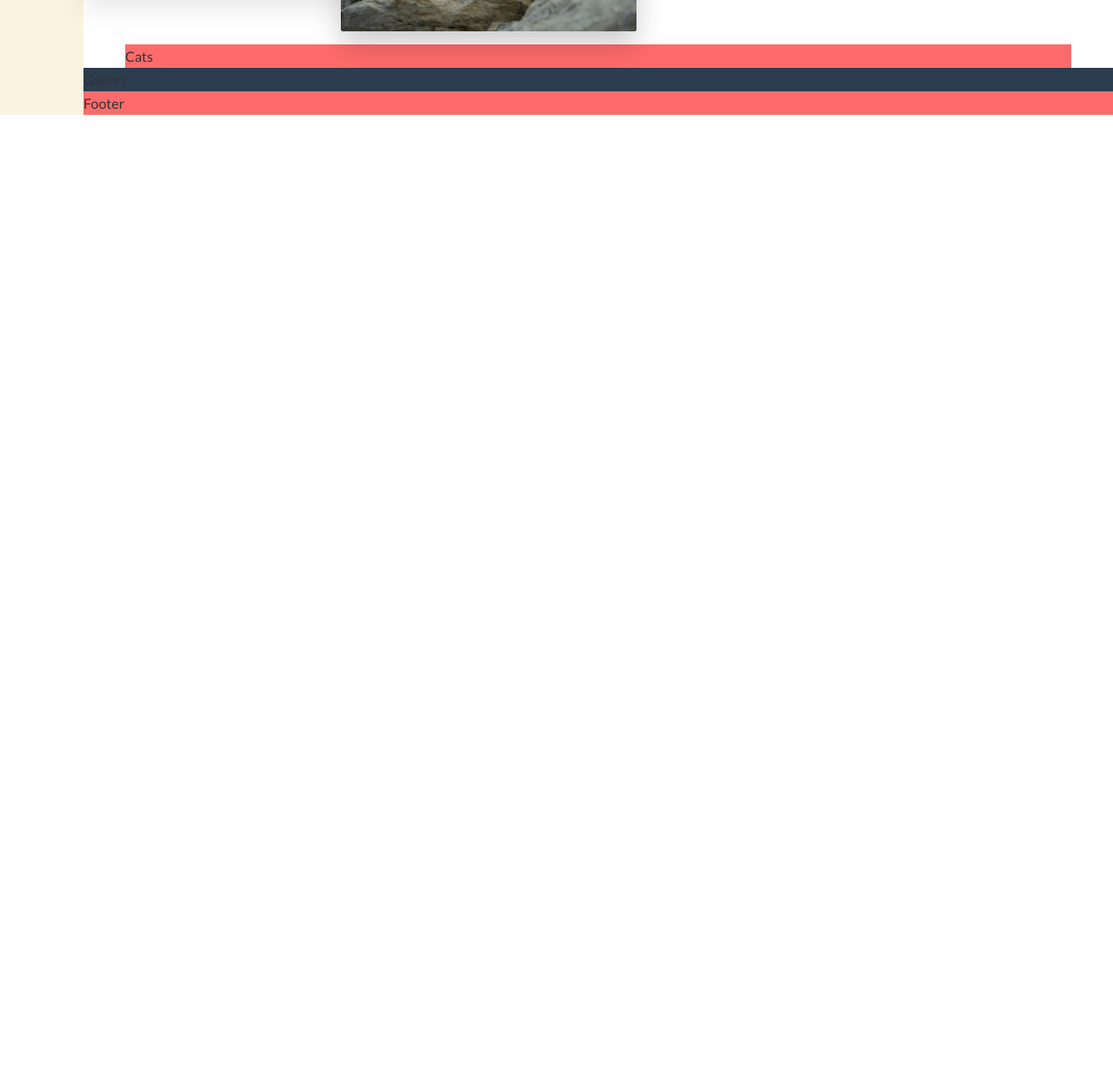
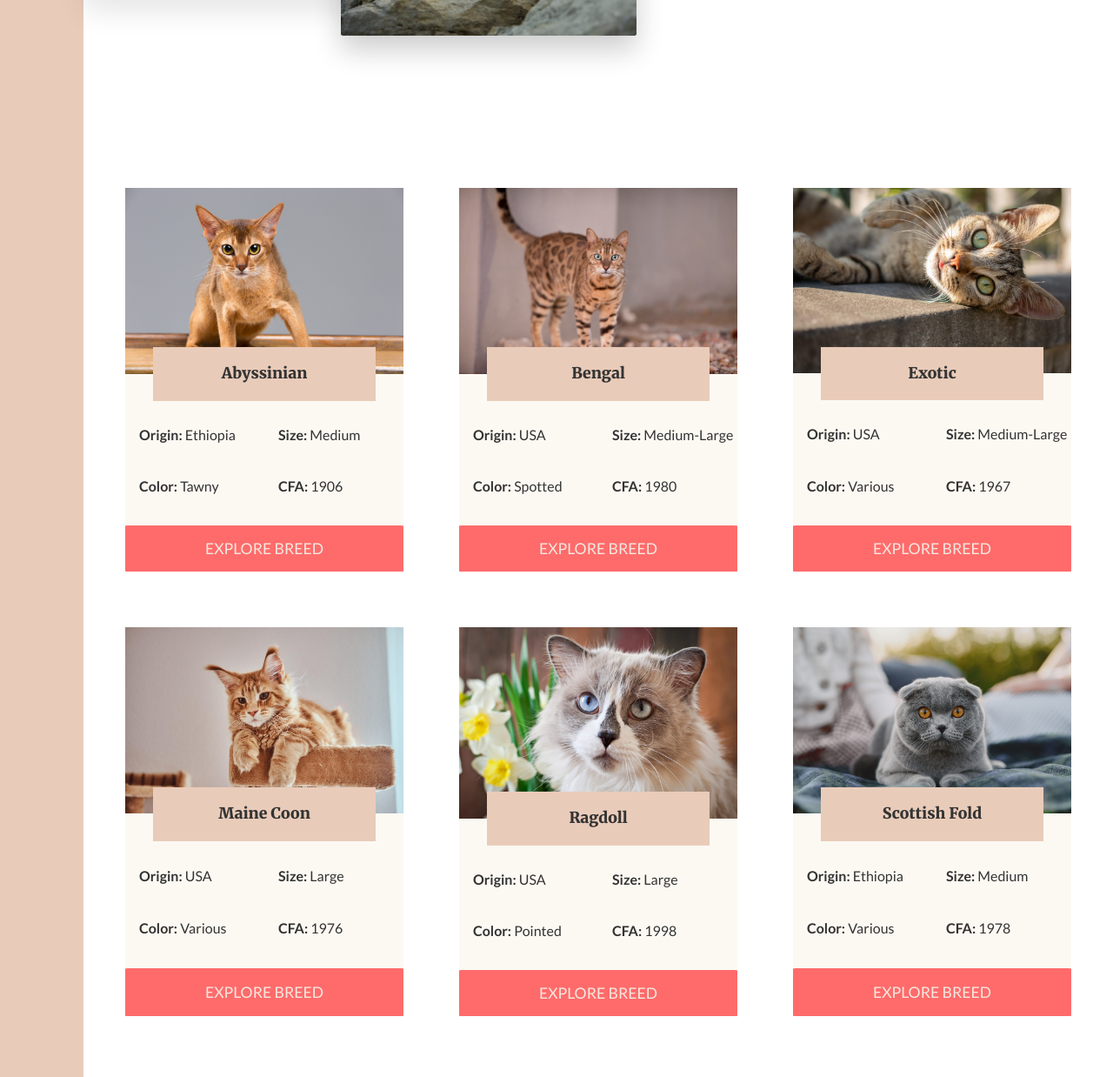
Before and after one commit to Maz-hub/Cats-Co., a website: page index.html in a window 1280 px wide. Shown: the part 1559-2797 px from the top of the page at 87% size. Before the commit the page ends 1691 px from the top, so only its background shows below. Drawn offline with Linux system fonts and the light colour scheme.

Commit message:
Added Cat Breed cards section

```diff
--- a/index.html
+++ b/index.html
@@ -97,7 +97,147 @@
       </p>
       <button class="btn">Unfold The Tales</button>
     </div>
-    <section class="cats">Cats</section>
+
+    <section class="cats">
+      <!-- Cat 1 Abyssinian -->
+      <div class="cat">
+        <img
+          src="img/abyssinian-cat.jpg"
+          alt="Abyssinian cat breed"
+          class="cat__img"
+        />
+        <h5 class="cat__name">Abyssinian</h5>
+        <div class="cat__origin">
+          <p><b>Origin:</b> Ethiopia</p>
+        </div>
+        <div class="cat__size">
+          <p><b>Size:</b> Medium</p>
+        </div>
+        <div class="cat__color">
+          <p><b>Color:</b> Tawny</p>
+        </div>
+        <div class="cat__cfa">
+          <p><b>CFA:</b> 1906</p>
+        </div>
+        <button class="cat__btn btn">Explore Breed</button>
+      </div>
+
+      <!-- Cat 2 Bengal Cat -->
+      <div class="cat">
+        <img
+          src="img/bengal-cat.jpg"
+          alt="Bengal Cat breed"
+          class="cat__img"
+        />
+        <h5 class="cat__name">Bengal</h5>
+        <div class="cat__origin">
+          <p><b>Origin:</b> USA</p>
+        </div>
+        <div class="cat__size">
+          <p><b>Size:</b> Medium-Large</p>
+        </div>
+        <div class="cat__color">
+          <p><b>Color:</b> Spotted</p>
+        </div>
+        <div class="cat__cfa">
+          <p><b>CFA:</b> 1980</p>
+        </div>
+        <button class="cat__btn btn">Explore Breed</button>
+      </div>
+
+      <!-- Cat 3 Exotic cat-->
+      <div class="cat">
+        <img
+          src="img/exotic-cat.jpg"
+          alt="Exotic cat breed"
+          class="cat__img"
+        />
+        <h5 class="cat__name">Exotic</h5>
+        <div class="cat__origin">
+          <p><b>Origin:</b> USA</p>
+        </div>
+        <div class="cat__size">
+          <p><b>Size:</b> Medium-Large</p>
+        </div>
+        <div class="cat__color">
+          <p><b>Color:</b> Various</p>
+        </div>
+        <div class="cat__cfa">
+          <p><b>CFA:</b> 1967</p>
+        </div>
+        <button class="cat__btn btn">Explore Breed</button>
+      </div>
+
+      <!-- Cat 4 Maine Coon Cat -->
+      <div class="cat">
+        <img
+          src="img/maine-coon-cat.jpg"
+          alt="Maine Coon Cat"
+          class="cat__img"
+        />
+        <h5 class="cat__name">Maine Coon</h5>
+        <div class="cat__origin">
+          <p><b>Origin:</b> USA</p>
+        </div>
+        <div class="cat__size">
+          <p><b>Size:</b> Large</p>
+        </div>
+        <div class="cat__color">
+          <p><b>Color:</b> Various</p>
+        </div>
+        <div class="cat__cfa">
+          <p><b>CFA:</b> 1976</p>
+        </div>
+        <button class="cat__btn btn">Explore Breed</button>
+      </div>
+
+      <!-- Cat 5 Ragdoll cat -->
+      <div class="cat">
+        <img
+          src="img/ragdoll-cat.jpg"
+          alt="Ragdoll cat breed"
+          class="cat__img"
+        />
+        <h5 class="cat__name">Ragdoll</h5>
+        <div class="cat__origin">
+          <p><b>Origin:</b> USA</p>
+        </div>
+        <div class="cat__size">
+          <p><b>Size:</b> Large</p>
+        </div>
+        <div class="cat__color">
+          <p><b>Color:</b> Pointed</p>
+        </div>
+        <div class="cat__cfa">
+          <p><b>CFA:</b> 1998</p>
+        </div>
+        <button class="cat__btn btn">Explore Breed</button>
+      </div>
+
+      <!-- Cat 6 -->
+      <div class="cat">
+        <img
+          src="img/Scottish-Fold-car.jpg"
+          alt="Scottish Fold cat breed"
+          class="cat__img"
+        />
+        <h5 class="cat__name">Scottish Fold</h5>
+        <div class="cat__origin">
+          <p><b>Origin:</b> Ethiopia</p>
+        </div>
+        <div class="cat__size">
+          <p><b>Size:</b> Medium</p>
+        </div>
+        <div class="cat__color">
+          <p><b>Color:</b> Various</p>
+        </div>
+        <div class="cat__cfa">
+          <p><b>CFA:</b> 1978</p>
+        </div>
+        <button class="cat__btn btn ">Explore Breed</button>
+      </div>
+    </section>
+
     <section class="gallery">Gallery</section>
     <footer class="footer">Footer</footer>
   </body>
--- a/sass/_base.scss
+++ b/sass/_base.scss
@@ -18,7 +18,7 @@ $accent-color-light: hsl(210, 29%, 24%);
 $accent-color-dark: darken($accent-color-light, 10%);
 
 // Background
-$background-color: hsl(44, 72%, 93%);
+$background-color: hsl(40, 60%, 97%);
 
 // Fonts
 $font-primary: 'Lato', sans-serif;
--- a/sass/_cats.scss
+++ b/sass/_cats.scss
@@ -1,4 +1,59 @@
 .cats {
-    background-color: $color-secondary;
-    grid-column: center-start/ center-end;
+  grid-column: center-start/ center-end;
+  margin: 10rem 0;
+
+  display: grid;
+  grid-template-columns: repeat(auto-fit, minmax(15.625rem, 1fr));
+  grid-gap: 4rem;
 }
+
+.cat {
+  background-color: $background-color;
+
+  display: grid;
+  grid-template-columns: repeat(2, 1fr);
+  grid-row-gap: 2rem;
+
+  &__img {
+    width: 100%;
+    grid-column: 1 / -1;
+    grid-row: 1 / 2;
+    z-index: 1;
+  }
+
+  &__name {
+    grid-row: 1 / 2;
+    grid-column: 1 / -1;
+    justify-self: center;
+    align-self: end;
+    z-index: 2;
+
+    width: 80%;
+    font-family: $font-display;
+    font-size: 1.1rem;
+    text-align: center;
+    padding: 1rem;
+    background-color: $color-primary-dark;
+    font-weight: 900;
+
+    transform: translateY(50%);
+  }
+
+  &__origin,
+  &__size {
+    margin-top: 1.5rem;
+  }
+
+  &__origin,
+  &__size,
+  &__color,
+  &__cfa {
+    margin-left: 1rem;
+    display: flex;
+    align-items: center;
+  }
+
+  &__btn {
+    grid-column: 1 / -1;
+  }
+}
--- a/sass/_sidebar.scss
+++ b/sass/_sidebar.scss
@@ -1,5 +1,5 @@
 .sidebar {
-    background-color: $background-color;
+    background-color: $color-primary-dark;
     grid-column: sidebar-start / sidebar-end;
     grid-row: 1 / -1;
 }
--- a/sass/_typography.scss
+++ b/sass/_typography.scss
@@ -29,7 +29,7 @@
 
 .heading-4 {
   @extend %heading;
-  font-size: 1rem;
+  font-size: 1.1rem;
 
   &--light {
     color: $color-primary;
@@ -43,7 +43,7 @@
   background-color: $color-secondary;
   color: $color-primary;
   border: none;
-  border-radius: 0;
+  border-radius: 1%;
   font-family: $font-primary;
   font-size: 1.1rem;
   text-transform: uppercase;
```
Also changed, not shown: css/main.css, img/Scottish-Fold-car.jpg (added), img/abyssinian-cat.jpg (added), img/bengal-cat.jpg (added), img/exotic-cat.jpg (added), img/maine-coon-cat.jpg (added), img/ragdoll-cat.jpg (added).
